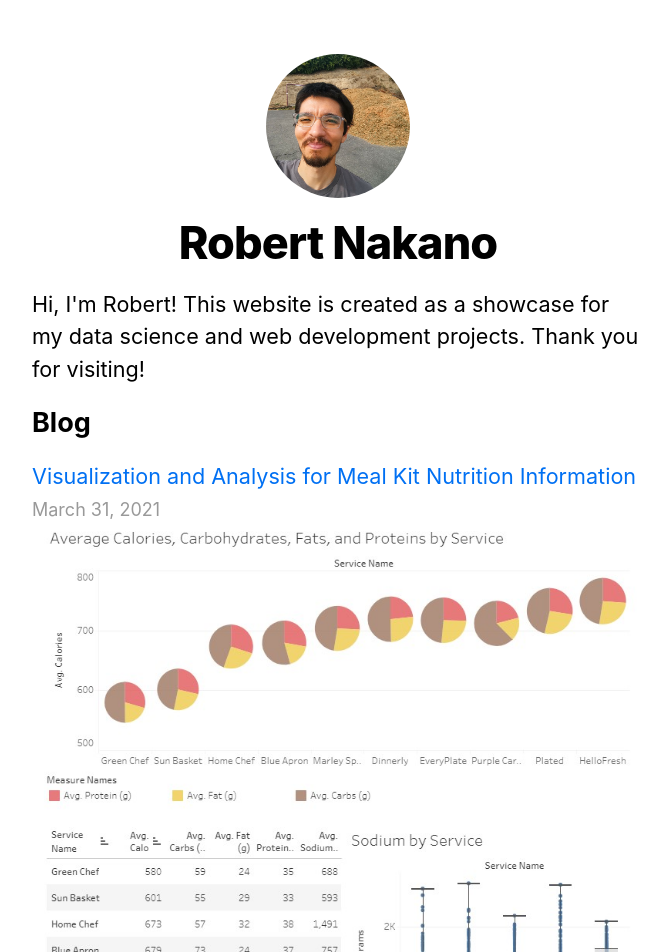
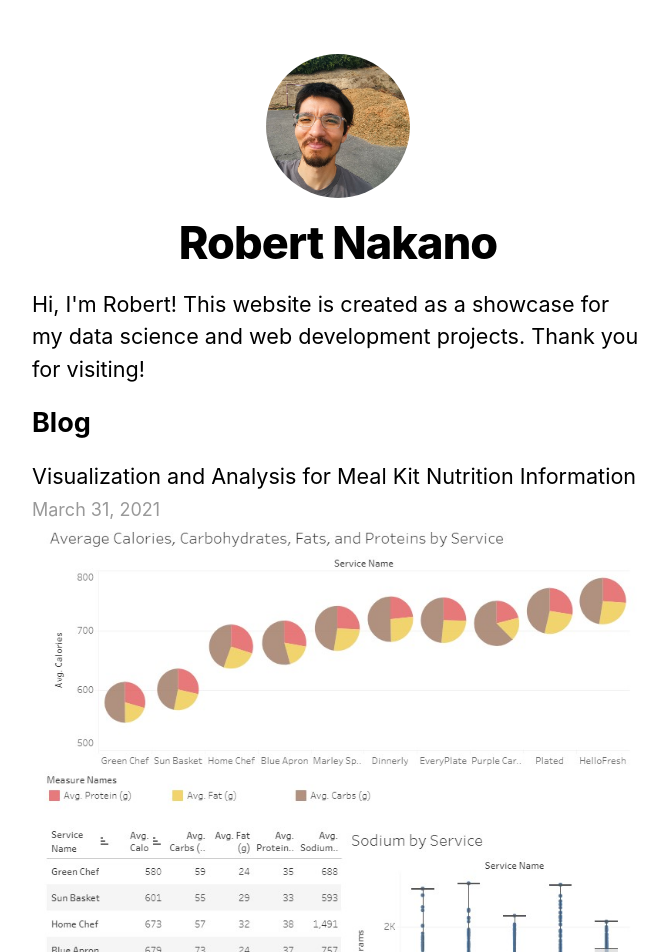
Before and after one commit to bobbyinfj/nextjsblog, a Next.js app: page / in a window 1280 px wide. Shown: the top 952 px of the page, without its empty margins (302-970 px from the left). Built offline with nearby package versions, Linux system fonts and the light colour scheme.

Commit message:
Fix next link version changes

```diff
--- a/components/layout.js
+++ b/components/layout.js
@@ -37,17 +37,15 @@ export default function Layout({ children, home }) {
         ) : (
             <>
               <Link href="/">
-                <a>
-                  <img
-                    src="/images/profile.jpg"
-                    className={`${styles.headerImage} ${utilStyles.borderCircle}`}
-                    alt={name}
-                  />
-                </a>
+                <img
+                  src="/images/profile.jpg"
+                  className={`${styles.headerImage} ${utilStyles.borderCircle}`}
+                  alt={name}
+                />
               </Link>
               <h2 className={utilStyles.headingLg}>
-                <Link href="/">
-                  <a className={utilStyles.colorInherit}>{name}</a>
+                <Link href="/" className={utilStyles.colorInherit}>
+                  {name}
                 </Link>
               </h2>
             </>
@@ -56,8 +54,8 @@ export default function Layout({ children, home }) {
       <main>{children}</main>
       {!home && (
         <div className={styles.backToHome}>
-          <Link href="/">
-            <a>← Back to home</a>
+          <Link href="/" className={styles.backToHomeLink}>
+            ← Back to home
           </Link>
         </div>
       )}
--- a/components/layout.module.css
+++ b/components/layout.module.css
@@ -25,3 +25,8 @@
 .backToHome {
   margin: 3rem 0 0;
 }
+
+.backToHomeLink {
+  color: inherit;
+  text-decoration: none;
+}
--- a/package.json
+++ b/package.json
@@ -10,9 +10,9 @@
   "dependencies": {
     "date-fns": "^2.16.1",
     "gray-matter": "^4.0.2",
-    "next": "^10.0.0",
-    "react": "16.13.1",
-    "react-dom": "16.13.1",
+    "next": "^15.3.2",
+    "react": "^19.1.0",
+    "react-dom": "^19.1.0",
     "remark": "^13.0.0",
     "remark-html": "^13.0.1"
   }
--- a/pages/index.js
+++ b/pages/index.js
@@ -26,15 +26,16 @@ export default function Home({ allPostsData }) {
         <ul className={utilStyles.list}>
           {allPostsData.map(({ id, date, title, blogImage }) => (
             <li className={utilStyles.listItem} key={id}>
-              <Link href={`/posts/${id}`}>
-                <a>
+              <Link
+                href={`/posts/${id}`}
+                className={utilStyles.listItemLink}
+              >
                 {title}
                 <br />
                 <small className={utilStyles.lightText}>
                   <Date dateString={date} />
                 </small>
                 {blogImage && <img src={`/images/${blogImage}`}/>}
-                </a>
               </Link>
             </li>
           ))}
--- a/styles/utils.module.css
+++ b/styles/utils.module.css
@@ -50,3 +50,9 @@
 .lightText {
   color: #999;
 }
+
+.listItemLink {
+  color: inherit;
+  text-decoration: none;
+  display: block;
+}
```
Also changed, not shown: 1 other file (tests, documents, lock files or other folders). Lines whose indentation alone changed are shown as unchanged.
